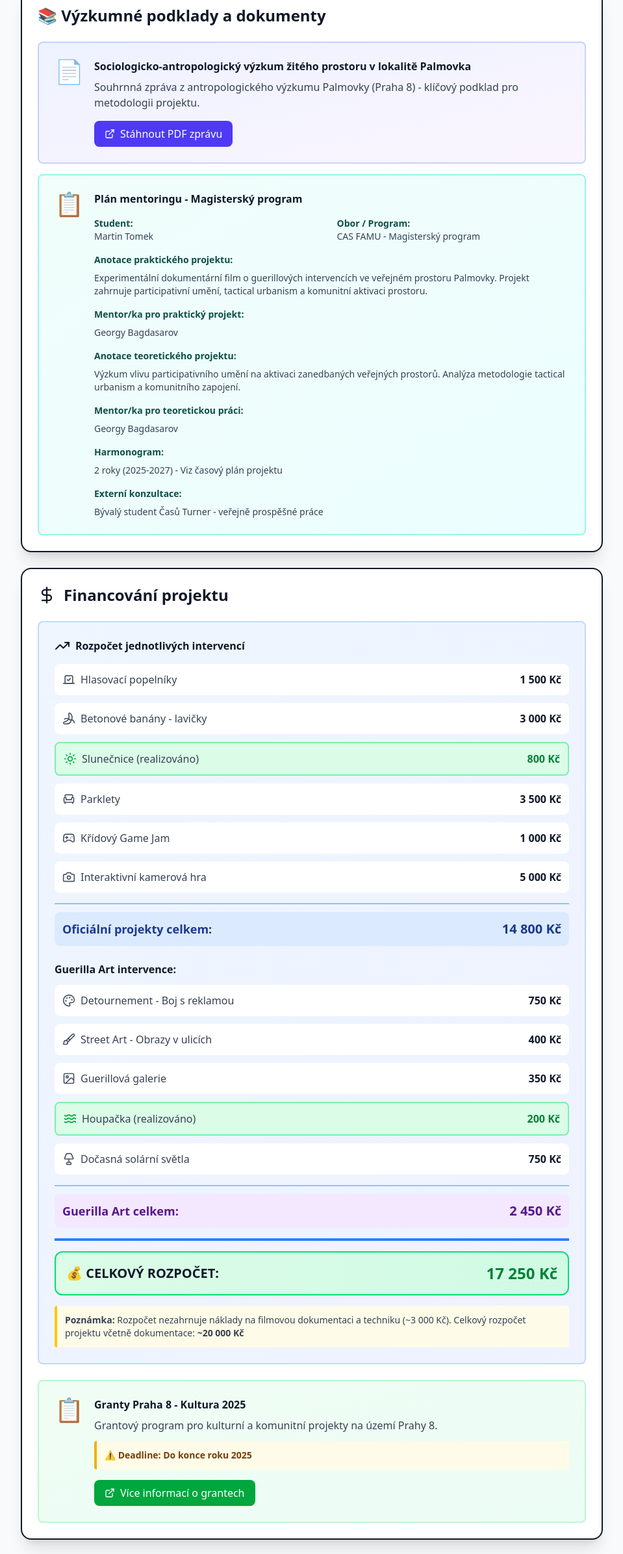
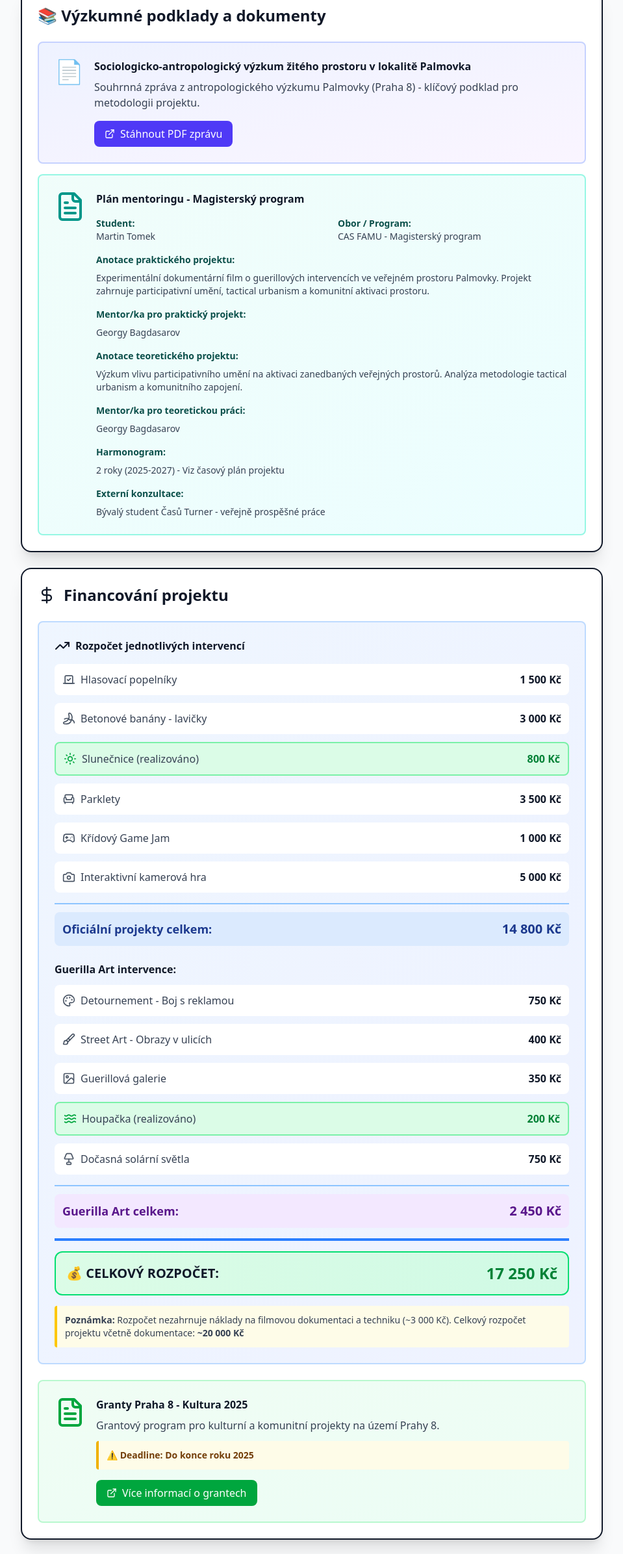
Before and after one commit to martintomekvfx/FAMU, a React (Vite) app in the folder semeter_one/famu-notes/: page /FAMU/project in a window 1280 px wide. Shown: the part 2019-4411 px from the top of the page at 65% size, without its empty margins (320-1279 px from the left). Built offline with nearby package versions, Linux system fonts and the light colour scheme.

Commit message:
Complete emoji replacement with Lucide icons - final sections

```diff
--- a/semeter_one/famu-notes/src/pages/ProjectPage.jsx
+++ b/semeter_one/famu-notes/src/pages/ProjectPage.jsx
@@ -395,7 +395,7 @@ function OverviewPage() {
           {/* Mentoring Plan */}
           <div className="bg-gradient-to-br from-teal-50 to-cyan-50 rounded-lg p-6 border-2 border-teal-200">
             <div className="flex items-start gap-4">
-              <div className="text-4xl">📋</div>
+              <FileText className="w-12 h-12 text-teal-600" />
               <div className="flex-1">
                 <h3 className="font-bold text-gray-900 mb-4">Plán mentoringu - Magisterský program</h3>
 
@@ -582,7 +582,7 @@ function OverviewPage() {
 
         <div className="bg-gradient-to-br from-green-50 to-emerald-50 rounded-lg p-6 border-2 border-green-200">
           <div className="flex items-start gap-4">
-            <div className="text-4xl">📋</div>
+            <FileText className="w-12 h-12 text-green-600" />
             <div className="flex-1">
               <h3 className="font-bold text-gray-900 mb-2">Granty Praha 8 - Kultura 2025</h3>
               <p className="text-gray-700 mb-3">
@@ -1063,7 +1063,10 @@ function InterventionsPage() {
 
       {/* Legend */}
       <div className="bg-gradient-to-r from-gray-900 to-gray-800 rounded-2xl shadow-xl p-6 text-white">
-        <h3 className="text-xl font-bold mb-4">📋 Rozdělení projektu</h3>
+        <div className="flex items-center gap-2 mb-4">
+          <FileText className="w-6 h-6 text-white" />
+          <h3 className="text-xl font-bold">Rozdělení projektu</h3>
+        </div>
         <div className="grid grid-cols-1 md:grid-cols-2 gap-6">
           <div>
             <h4 className="font-bold text-blue-300 mb-2">🏗️ OFICIÁLNÍ (Martin Tomek)</h4>
@@ -1315,7 +1318,10 @@ function MethodologyPage() {
     <div className="space-y-6">
       {/* Main Overview */}
       <div className="bg-white rounded-2xl shadow-xl border-2 border-gray-900 p-8">
-        <h2 className="text-3xl font-bold text-gray-900 mb-4">🔬 Metodologie výzkumu</h2>
+        <div className="flex items-center gap-3 mb-4">
+          <Target className="w-8 h-8 text-gray-900" />
+          <h2 className="text-3xl font-bold text-gray-900">Metodologie výzkumu</h2>
+        </div>
         <p className="text-lg text-gray-600 mb-8">
           Smíšený výzkumný design kombinující kvalitativní a kvantitativní přístupy pro ověření dopadu guerillových intervencí.
         </p>
@@ -1468,7 +1474,10 @@ function MethodologyPage() {
 
         {/* Protocol */}
         <div className="bg-gradient-to-br from-orange-50 to-red-50 rounded-xl p-6 border-2 border-orange-300 mb-6">
-          <h3 className="text-2xl font-bold text-orange-900 mb-4">📋 Protokol „před–během–po"</h3>
+          <div className="flex items-center gap-2 mb-4">
+            <FileText className="w-7 h-7 text-orange-900" />
+            <h3 className="text-2xl font-bold text-orange-900">Protokol „před–během–po“</h3>
+          </div>
 
           <div className="space-y-4">
             {/* Before */}
```
